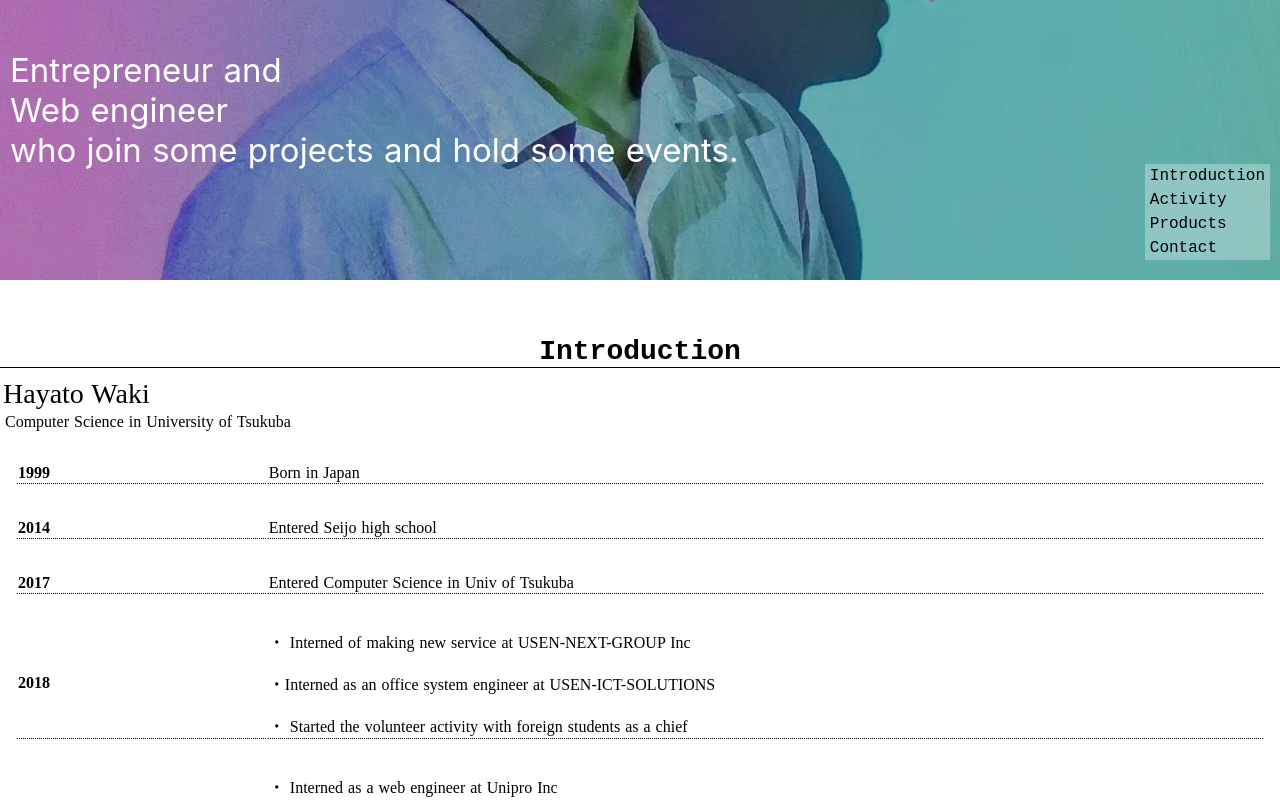
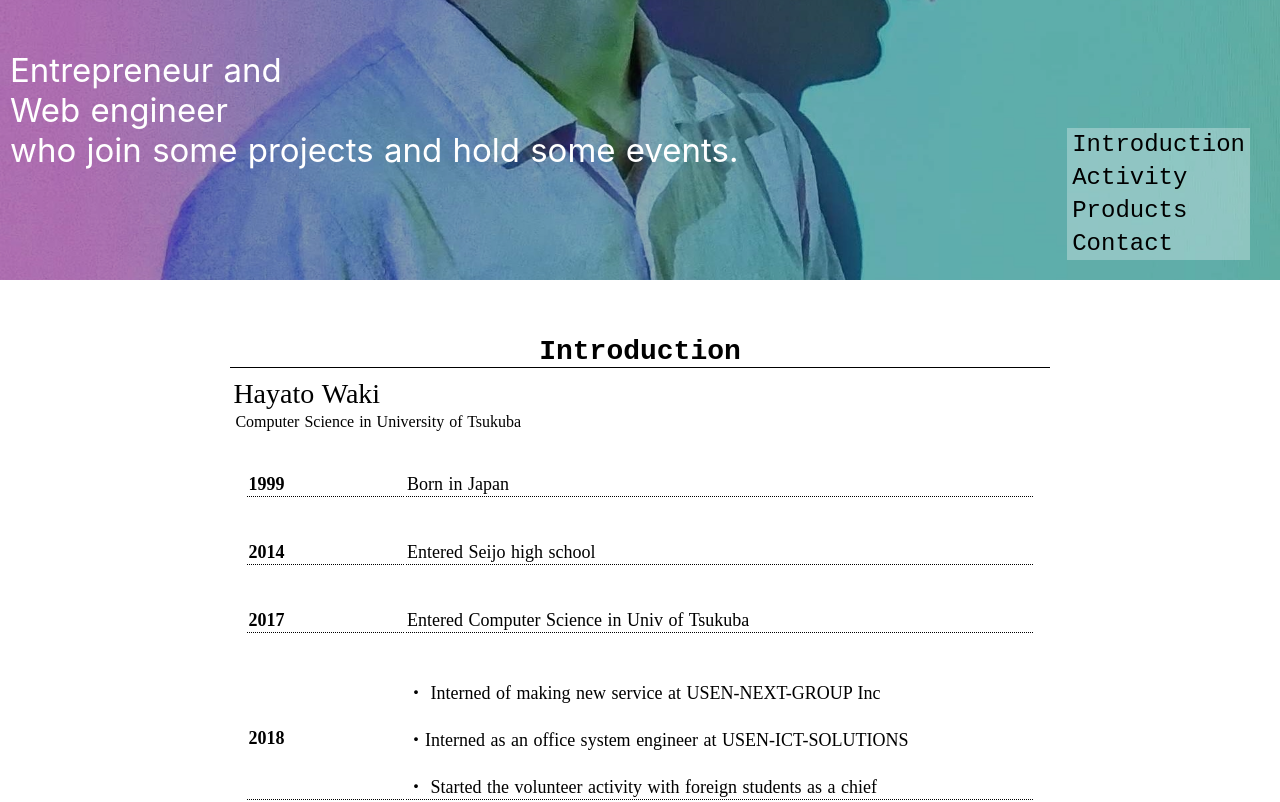
Before and after one commit to wakkihaya/wakki_portfolio, a Nuxt app: page / in a window 1280 px wide. Shown: the part 520-1322 px from the top of the page. Built offline with nearby package versions, Linux system fonts and the light colour scheme.

Commit message:
pc対応

```diff
--- a/assets/sass/main.scss
+++ b/assets/sass/main.scss
@@ -1,7 +1,9 @@
 $head-textsize: 20px;
 $title-textsize: 33px;
+$subtitle_pc_textsize: 32px;
 $subtitle-textsize:28px;
 $subsubtitle-textsize:24px;
+$content_pc_textsize:18px;
 $content-textsize:16px;
 $head-fontcolor: #fff;
 $strong-fontcolor:#EE0044;
@@ -88,21 +90,33 @@ $content_act_fontfamily: "serif";
     font-weight:bold;
   }
 
+  @media only screen and (min-device-width : 750px) { //PC対応
+    font-size:$subsubtitle-textsize;
+    margin-right:20px;
+  }
+
 }
 
 //introduction↓
 
 #introduction{
-  margin-top:7vh;
+  @media only screen and (max-device-width : 750px) {//スマホ対応
+    margin-top: 7vh;
+  }
+  @media only screen and (min-device-width : 750px) {//PC対応
+    margin:7vh 18vw 7vh 18vw;
+  }
 }
 
-.subtitle{
-  font-size:$subtitle-textsize;
-  font-family: $title-fontfamily;
-  text-align:center;
-  font-weight:bold;
-  border-bottom:solid #000 1px;
-}
+//スマホ対応
+  .subtitle {
+      font-size: $subtitle-textsize;
+      font-family: $title-fontfamily;
+      text-align: center;
+      font-weight: bold;
+      border-bottom: solid #000 1px;
+    }
+
 
 .content_of_intro{
   padding-top:3px;
@@ -134,6 +148,10 @@ $content_act_fontfamily: "serif";
     width:80%;
     text-align:left;
   }
+  @media only screen and (min-device-width : 750px) { //PC対応
+    margin-top:10px;
+    font-size:$content_pc_textsize;
+  }
 }
 
 //Activity
@@ -154,6 +172,9 @@ $content_act_fontfamily: "serif";
 
 #activity{
   margin-top:5vh;
+  @media only screen and (min-device-width : 750px) { //PC対応
+    margin:7vh 18vw 7vh 18vw;
+  }
 }
 
 .list_activities_title{
@@ -177,7 +198,10 @@ $content_act_fontfamily: "serif";
   p{
     margin-left:10vh;
     font-size:$content-textsize;
-  }
+    @media only screen and (min-device-width : 750px) { //PC対応
+      font-size:$content_pc_textsize;
+    }
+    }
   img{
     display:block;
     margin:auto;
@@ -186,7 +210,10 @@ $content_act_fontfamily: "serif";
 
 #product{
   margin-top:5vh;
-}
+  @media only screen and (min-device-width : 750px) { //PC対応
+    margin:7vh 18vw 7vh 18vw;
+  }
+  }
 
 .products_list_items{
   white-space: pre-wrap;
@@ -197,6 +224,9 @@ $content_act_fontfamily: "serif";
   box-shadow: 0 0 8px #95999c;
   border-radius: 8px;
   padding-bottom: 10px;
+  @media only screen and (min-device-width : 750px) { //PC対応
+    width:50vw;
+  }
   img{
     display: block;
     height:auto;
@@ -222,12 +252,19 @@ $content_act_fontfamily: "serif";
 
 #contact{
   margin-top:5vh;
+  @media only screen and (min-device-width : 750px) { //PC対応
+    margin:7vh 18vw 7vh 18vw;
+  }
 }
 
 .contact_list {
   margin-top: 3vh;
   list-style-type: none;
   padding:0;
+
+  @media only screen and (min-device-width : 750px) { //PC対応
+    margin-top:15vh;
+  }
 
   .contact_list_item {
     float: left;
@@ -250,4 +287,7 @@ $content_act_fontfamily: "serif";
   margin-top:15vh;
   margin-bottom:15vh;
   font-size:$content-textsize;
+  @media only screen and (min-device-width : 750px) { //PC対応
+    margin-top:35vh;
+  }
 }
```
